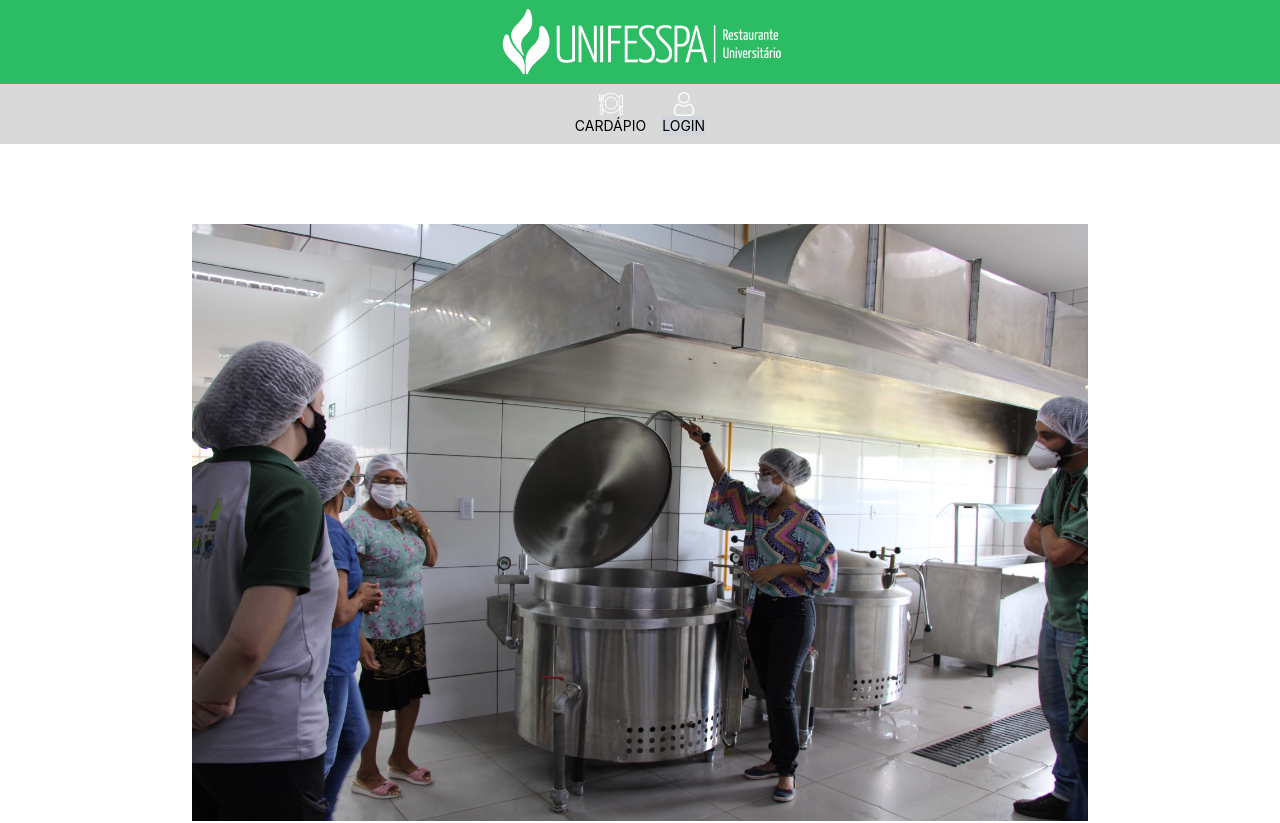
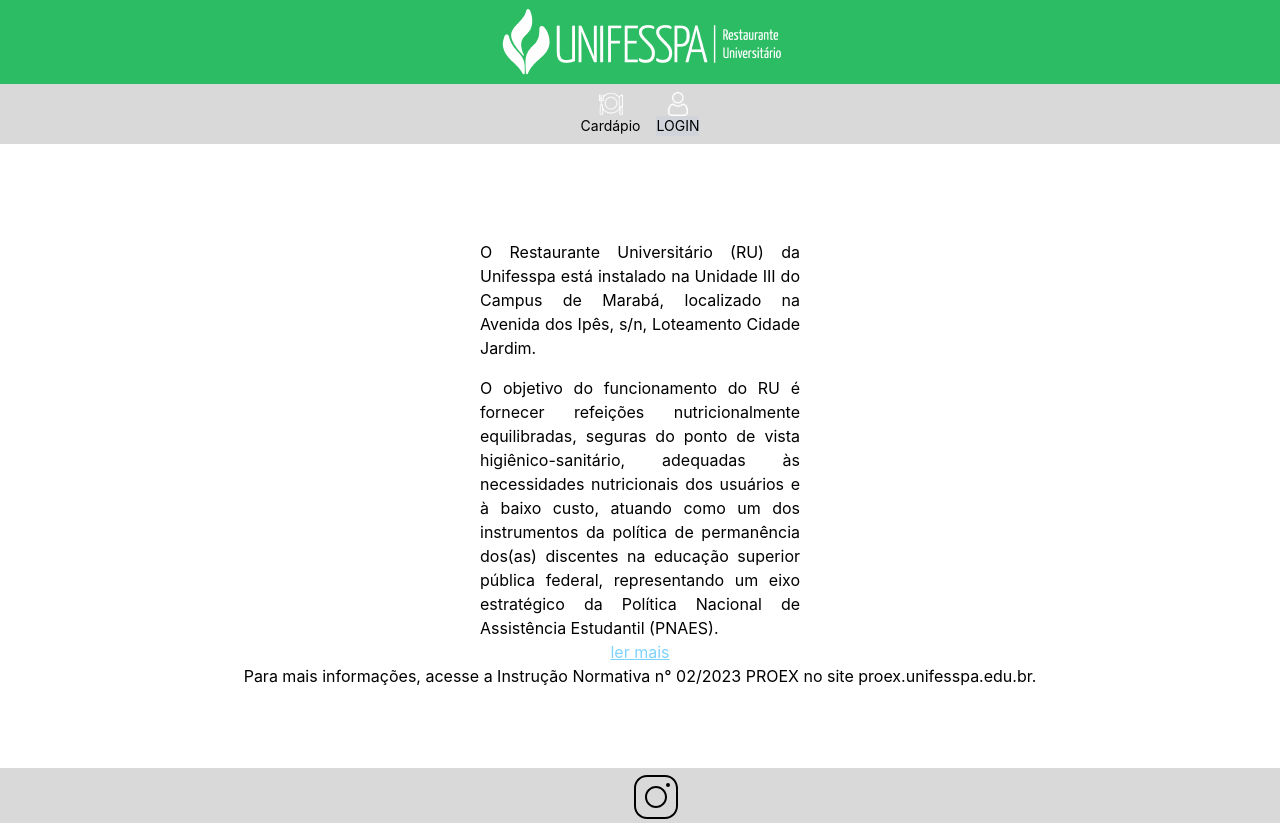
Before and after one commit to joaovmour4/SR-DEVOPS, a React (Create React App) app in the folder Front-end/: page / in a window 1280 px wide. Shown: the top 823 px of the page. Built offline with nearby package versions, Linux system fonts and the light colour scheme.

Commit message:
modificando

```diff
--- a/Front-end/package.json
+++ b/Front-end/package.json
@@ -6,6 +6,7 @@
     "@testing-library/jest-dom": "^5.17.0",
     "@testing-library/react": "^13.4.0",
     "@testing-library/user-event": "^13.5.0",
+    "gh-pages": "^6.0.0",
     "react": "^18.2.0",
     "react-dom": "^18.2.0",
     "react-router-dom": "^6.18.0",
--- a/Front-end/src/App.js
+++ b/Front-end/src/App.js
@@ -4,10 +4,10 @@ import Header from '../src/componentes/Header'
 import Footer from '../src/componentes/Footer'
 import Home from '../src/views/Home'
 import Compra from '../src/views/Compra'
-import Cardapio from '../src/views/Cardapio'
+import Cardapio from "../src/views/Cardapio";
 import Cadastro from '../src/views/Cadastro'
 import Login from './views/Login';
-import { BrowserRouter,Routes,Route } from 'react-router-dom';
+import { BrowserRouter, Router, Route, Routes, Switch } from "react-router-dom";
 
 export default function App() {
   return (
@@ -16,7 +16,7 @@ export default function App() {
       <BrowserRouter>
         <Routes>
             <Route path='/' element={<Home/>}/>
-            <Route path='/cardapio' element={<Cardapio/>}/>
+             <Route path="/cardapio" component={Cardapio} />
             <Route path='/compra' element={<Compra/>}/>
             <Route path='/login' element={<Login/>}/>
             <Route path='/cadastro' element={<Cadastro/>}/>
--- a/Front-end/src/componentes/Carousel.jsx
+++ b/Front-end/src/componentes/Carousel.jsx
@@ -13,16 +13,18 @@ export default function Carousel() {
   useEffect(() => {
     const interval = setInterval(() => {
       setContador((contador + 1) % imagens.length);
-    }, 2000)
+    }, 2000);
     return () => clearInterval(interval);
-  }, [contador]);
+  }, [contador, imagens.length]);
 
   return (
-    <section className="w-4/5 h-5/6 md:w-4/5 sm:h-5/6 flex items-center">
-      <img
-        src={imagens[contador]}
-        alt={`Imagem ${contador}`}
-      />
-    </section>
+    <div className="relative w-full h-full overflow-hidden">
+      <div className="absolute top-0 left-0 w-full h-full transform translate-x-[-100%] transition-transform duration-500"
+           style={{ backgroundImage: `url(${imagens[(contador - 1 + imagens.length) % imagens.length]})` }} />
+      <div className="absolute top-0 left-0 w-full h-full transform transition-transform duration-500"
+           style={{ backgroundImage: `url(${imagens[contador]})` }} />
+      <div className="absolute top-0 left-0 w-full h-full transform translate-x-[100%] transition-transform duration-500"
+           style={{ backgroundImage: `url(${imagens[(contador + 1) % imagens.length]})` }} />
+    </div>
   );
 }
--- a/Front-end/src/componentes/Header.jsx
+++ b/Front-end/src/componentes/Header.jsx
@@ -1,11 +1,12 @@
 import React from "react";
+import { NavLink } from 'react-router-dom';
 import imgRU from "../img/RU-por-extenso-b 1.png";
 import imgCardapio from "../img/cardapio.png";
 import imgLogin from "../img/login.png";
-import { Link } from "react-router-dom"
 
 export default function Header() {
   return (
+    <>
       <section>
         <header className="bg-cor-um flex grow-0 justify-center">
           <img src={imgRU} alt="Imagem do RU da Unifesspa" />
@@ -13,7 +14,11 @@ export default function Header() {
         <nav className="bg-cor-dois flex justify-center first-letter gap-x-4 py-2 flex-grow-0">
           <p className="flex flex-col items-center">
             <img className="h-6 w-6" src={imgCardapio} alt="img do cardápio" />
-          <label className="text-sm">CARDÁPIO</label>
+            <label className="text-sm">
+            <a href="https://www.w3schools.com">
+                Cardápio
+              </a>
+            </label>
           </p>
           <p className="flex flex-col items-center">
             <img className="h-6 w-6" src={imgLogin} alt="img do login" />
@@ -25,5 +30,6 @@ export default function Header() {
           </p>
         </nav>
       </section>
+    </>
   );
 }
--- a/Front-end/src/views/Cardapio.jsx
+++ b/Front-end/src/views/Cardapio.jsx
@@ -1,8 +1,12 @@
 import React from 'react';
+import { Link } from 'react-router-dom'
 
 export default function Cardapio(){
     return (
         <>
+        <Link to={'/'}>
+            Home
+        </Link>
             <main class="cardapio">
                 <div class="container">
                     <h1>DIA E PRATO</h1>
--- a/Front-end/src/views/Home.jsx
+++ b/Front-end/src/views/Home.jsx
@@ -1,5 +1,5 @@
 import React, { useState } from 'react'
-import Carousel from '../../src/componentes/Carousel'
+import Carousel from '../componentes/Carousel'
 
 export default function Home() {
 
```
Also changed, not shown: 1 other file (tests, documents, lock files or other folders). Lines whose indentation alone changed are shown as unchanged.
